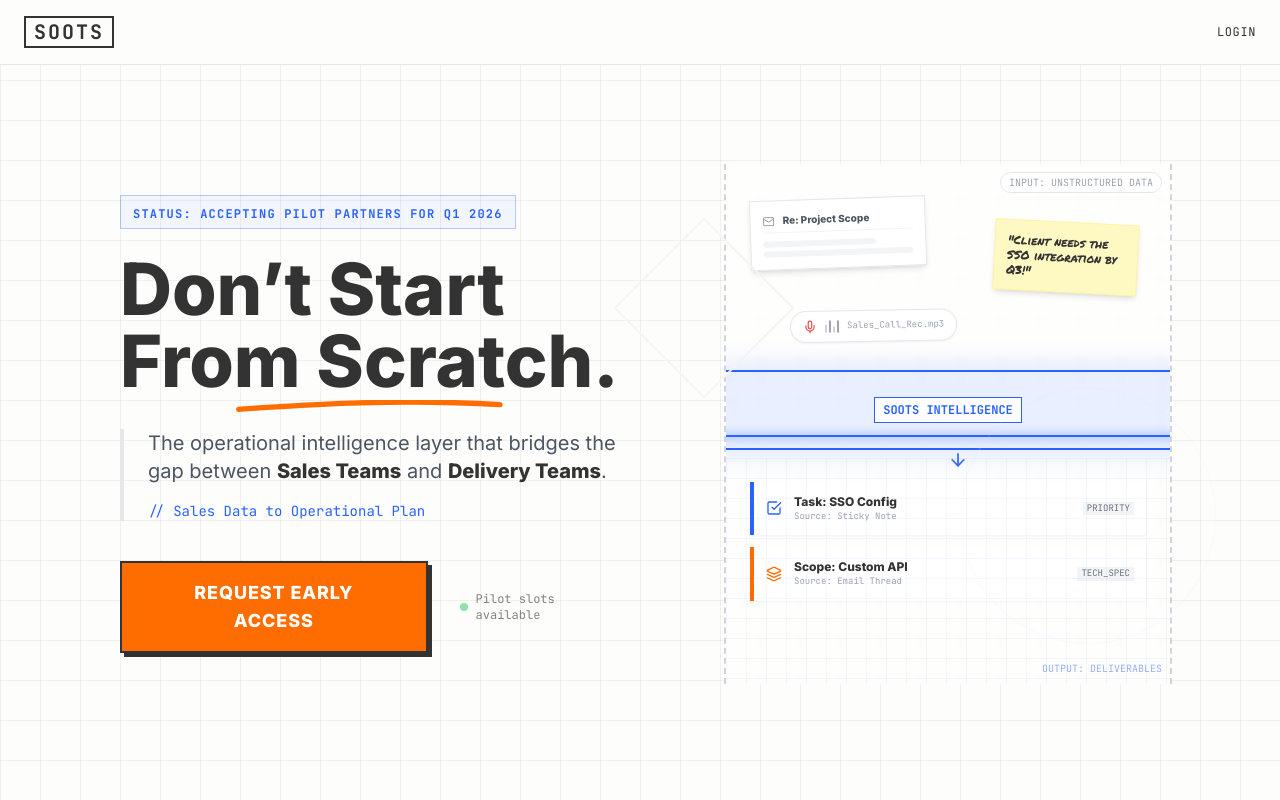
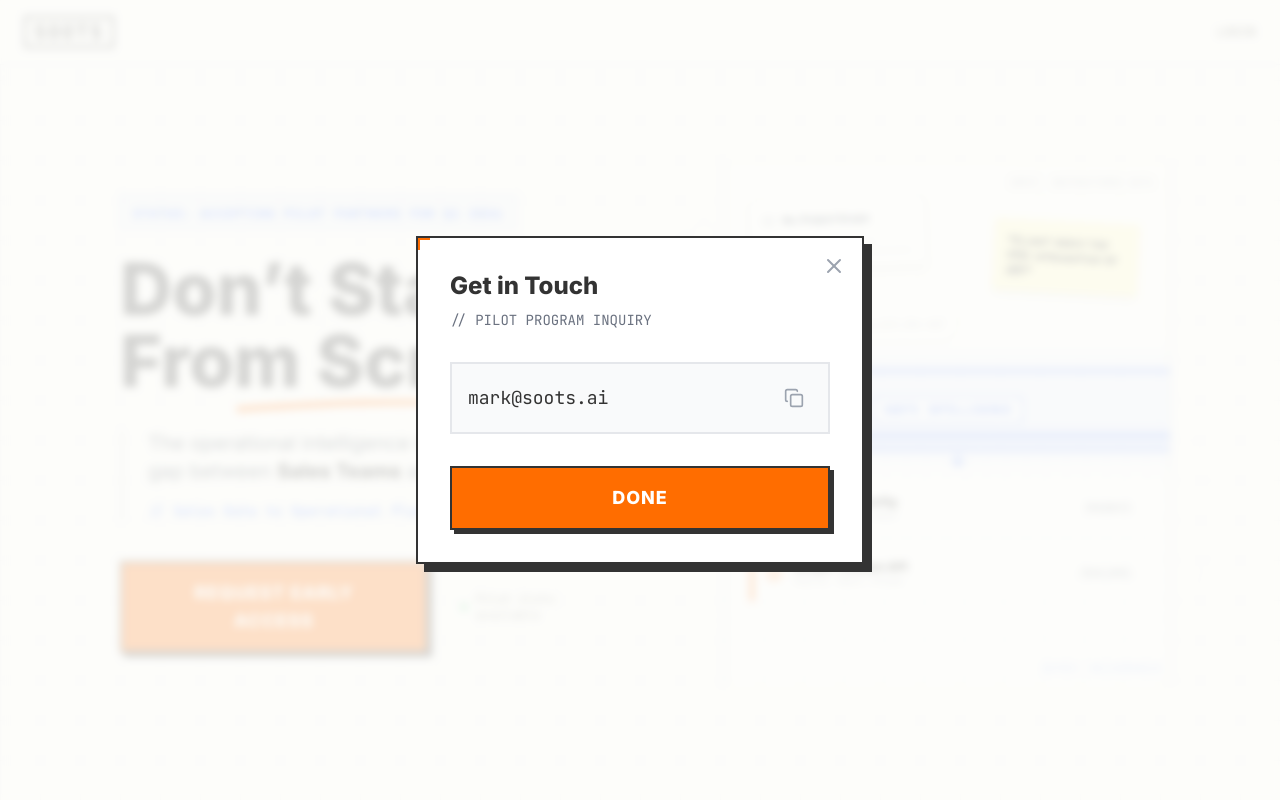
Before and after one commit to soots-ai/soots-landing, a React (Vite) app: page / in a window 1280 px wide. Both pictures are taken after a click on the button "LOGIN". Shown: the top 800 px of the page. Built offline with nearby package versions, Linux system fonts and the light colour scheme.

Commit message:
Implement email popup

```diff
--- a/App.tsx
+++ b/App.tsx
@@ -1,4 +1,4 @@
-import React from 'react';
+import React, { useState } from 'react';
 import { Hero } from './components/Hero';
 import { ProblemSplit } from './components/ProblemSplit';
 import { PainTimeline } from './components/PainTimeline';
@@ -6,18 +6,28 @@ import { HowItWorks } from './components/HowItWorks';
 import { RiskDetection } from './components/RiskDetection';
 import { Integrations } from './components/Integrations';
 import { Footer } from './components/Footer';
+import { EmailPopup } from './components/EmailPopup';
 
 export default function App() {
+  const [isPopupOpen, setIsPopupOpen] = useState(false);
+
+  const togglePopup = () => setIsPopupOpen(!isPopupOpen);
+
   return (
     <div className="w-full overflow-x-hidden bg-cream text-charcoal font-sans selection:bg-high-vis-orange selection:text-white">
       {/* Navigation / Header Placeholder */}
       <nav className="fixed top-0 left-0 w-full z-50 px-6 py-4 flex justify-between items-center bg-cream/90 backdrop-blur-sm border-b border-gray-200">
         <div className="font-mono font-bold text-xl tracking-widest border-2 border-charcoal px-2">SOOTS</div>
-        <button className="font-mono text-xs uppercase tracking-wider hover:text-blueprint-blue transition-colors">Login</button>
+        <button
+          onClick={togglePopup}
+          className="font-mono text-xs uppercase tracking-wider hover:text-blueprint-blue transition-colors"
+        >
+          Login
+        </button>
       </nav>
 
       <main>
-        <Hero />
+        <Hero onOpenPopup={togglePopup} />
         <ProblemSplit />
         <PainTimeline />
         <HowItWorks />
@@ -25,7 +35,9 @@ export default function App() {
         <Integrations />
       </main>
 
-      <Footer />
+      <Footer onOpenPopup={togglePopup} />
+
+      <EmailPopup isOpen={isPopupOpen} onClose={() => setIsPopupOpen(false)} />
     </div>
   );
 }
--- /dev/null
+++ b/components/EmailPopup.tsx
@@ -0,0 +1,82 @@
+import React, { useState } from 'react';
+import { Copy, Check, X } from 'lucide-react';
+import { Button } from './ui/Button';
+
+interface EmailPopupProps {
+    isOpen: boolean;
+    onClose: () => void;
+}
+
+export const EmailPopup: React.FC<EmailPopupProps> = ({ isOpen, onClose }) => {
+    const [copied, setCopied] = useState(false);
+    const email = "mark@soots.ai";
+
+    if (!isOpen) return null;
+
+    const handleCopy = async () => {
+        try {
+            await navigator.clipboard.writeText(email);
+            setCopied(true);
+            setTimeout(() => setCopied(false), 2000);
+        } catch (err) {
+            console.error('Failed to copy text: ', err);
+        }
+    };
+
+    return (
+        <div className="fixed inset-0 z-[100] flex items-center justify-center p-4">
+            {/* Backdrop */}
+            <div
+                className="absolute inset-0 bg-cream/80 backdrop-blur-sm"
+                onClick={onClose}
+            />
+
+            {/* Popup Container */}
+            <div className="relative w-full max-w-md bg-white border-2 border-charcoal shadow-[8px_8px_0px_0px_rgba(51,51,51,1)] p-8 animate-in fade-in zoom-in-95 duration-200">
+
+                {/* Close Button */}
+                <button
+                    onClick={onClose}
+                    className="absolute top-4 right-4 text-gray-400 hover:text-charcoal transition-colors"
+                >
+                    <X size={24} />
+                </button>
+
+                <h3 className="text-2xl font-sans font-bold text-charcoal mb-2">
+                    Get in Touch
+                </h3>
+
+                <p className="font-mono text-sm text-gray-500 mb-8">
+          // PILOT PROGRAM INQUIRY
+                </p>
+
+                <div className="flex flex-col gap-4">
+                    <div className="relative">
+                        <div className="flex items-center justify-between border-2 border-gray-200 bg-gray-50 p-4 font-mono text-lg text-charcoal">
+                            {email}
+                            <button
+                                onClick={handleCopy}
+                                className="text-gray-400 hover:text-blueprint-blue transition-colors p-2"
+                                title="Copy to clipboard"
+                            >
+                                {copied ? <Check size={20} className="text-green-500" /> : <Copy size={20} />}
+                            </button>
+                        </div>
+                        {copied && (
+                            <div className="absolute -top-8 right-0 font-mono text-xs text-green-600 bg-green-50 px-2 py-1 border border-green-200">
+                                COPIED TO CLIPBOARD
+                            </div>
+                        )}
+                    </div>
+
+                    <Button onClick={onClose} className="w-full mt-4">
+                        DONE
+                    </Button>
+                </div>
+
+                {/* Decorative corner */}
+                <div className="absolute top-0 left-0 w-3 h-3 border-t-2 border-l-2 border-high-vis-orange"></div>
+            </div>
+        </div>
+    );
+};
--- a/components/Footer.tsx
+++ b/components/Footer.tsx
@@ -2,15 +2,19 @@ import React from 'react';
 import { Section } from './ui/Section';
 import { Button } from './ui/Button';
 
-export const Footer: React.FC = () => {
+interface FooterProps {
+  onOpenPopup: () => void;
+}
+
+export const Footer: React.FC<FooterProps> = ({ onOpenPopup }) => {
   return (
     <Section className="text-center pt-32 pb-32">
       <h2 className="text-4xl md:text-5xl font-sans font-bold text-charcoal mb-12 max-w-3xl mx-auto leading-tight">
-        When Context carries forward, Delivery starts smarter and Renewals are earned earlier<br/> <span className="text-high-vis-orange underline decoration-4 underline-offset-4">Not rescued later</span>
+        When Context carries forward, Delivery starts smarter and Renewals are earned earlier<br /> <span className="text-high-vis-orange underline decoration-4 underline-offset-4">Not rescued later</span>
       </h2>
 
       <div className="flex flex-col items-center gap-6">
-        <Button variant="ghost">Let's Prove the Value</Button>
+        <Button variant="ghost" onClick={onOpenPopup}>Let's Prove the Value</Button>
         <p className="font-mono text-gray-500 text-sm mt-4">
           [ STATUS: ACCEPTING PILOT PARTNERS FOR Q1 ]
         </p>
--- a/components/Hero.tsx
+++ b/components/Hero.tsx
@@ -2,7 +2,11 @@ import React from 'react';
 import { Button } from './ui/Button';
 import { Mail, Mic, ArrowDown, CheckSquare, Layers } from 'lucide-react';
 
-export const Hero: React.FC = () => {
+interface HeroProps {
+  onOpenPopup: () => void;
+}
+
+export const Hero: React.FC<HeroProps> = ({ onOpenPopup }) => {
   return (
     <div className="relative w-full min-h-screen flex flex-col md:flex-row items-center bg-cream grid-bg pt-24 pb-12 px-6 overflow-hidden">
 
@@ -15,11 +19,11 @@ export const Hero: React.FC = () => {
         </div>
 
         <h1 className="text-5xl lg:text-7xl font-sans font-extrabold text-charcoal mb-8 leading-[1.1]">
-          Don’t Start <br/>
+          Don’t Start <br />
           <span className="relative">
             From Scratch.
             <svg className="absolute -bottom-2 left-0 w-full h-3 text-high-vis-orange" viewBox="0 0 200 9" fill="none" xmlns="http://www.w3.org/2000/svg">
-              <path d="M2.00025 7.00005C50.6015 3.7381 120.306 -1.26875 198.003 3.50005" stroke="currentColor" strokeWidth="4" strokeLinecap="round"/>
+              <path d="M2.00025 7.00005C50.6015 3.7381 120.306 -1.26875 198.003 3.50005" stroke="currentColor" strokeWidth="4" strokeLinecap="round" />
             </svg>
           </span>
         </h1>
@@ -32,7 +36,7 @@ export const Hero: React.FC = () => {
         </p>
 
         <div className="flex flex-col sm:flex-row gap-4">
-          <Button>REQUEST EARLY ACCESS</Button>
+          <Button onClick={onOpenPopup}>REQUEST EARLY ACCESS</Button>
           <div className="flex items-center gap-2 px-4 py-2 opacity-60">
             <div className="w-2 h-2 bg-green-500 rounded-full animate-pulse"></div>
             <span className="font-mono text-xs">Pilot slots available</span>
@@ -129,7 +133,7 @@ export const Hero: React.FC = () => {
 
             {/* Grid Overlay for technical feel */}
             <div className="absolute inset-0 pointer-events-none"
-                      style={{backgroundImage: 'linear-gradient(to right, rgba(41,98,255,0.05) 1px, transparent 1px), linear-gradient(to bottom, rgba(41,98,255,0.05) 1px, transparent 1px)', backgroundSize: '20px 20px'}}>
+              style={{ backgroundImage: 'linear-gradient(to right, rgba(41,98,255,0.05) 1px, transparent 1px), linear-gradient(to bottom, rgba(41,98,255,0.05) 1px, transparent 1px)', backgroundSize: '20px 20px' }}>
             </div>
           </div>
 
```
Lines whose indentation alone changed are shown as unchanged.
